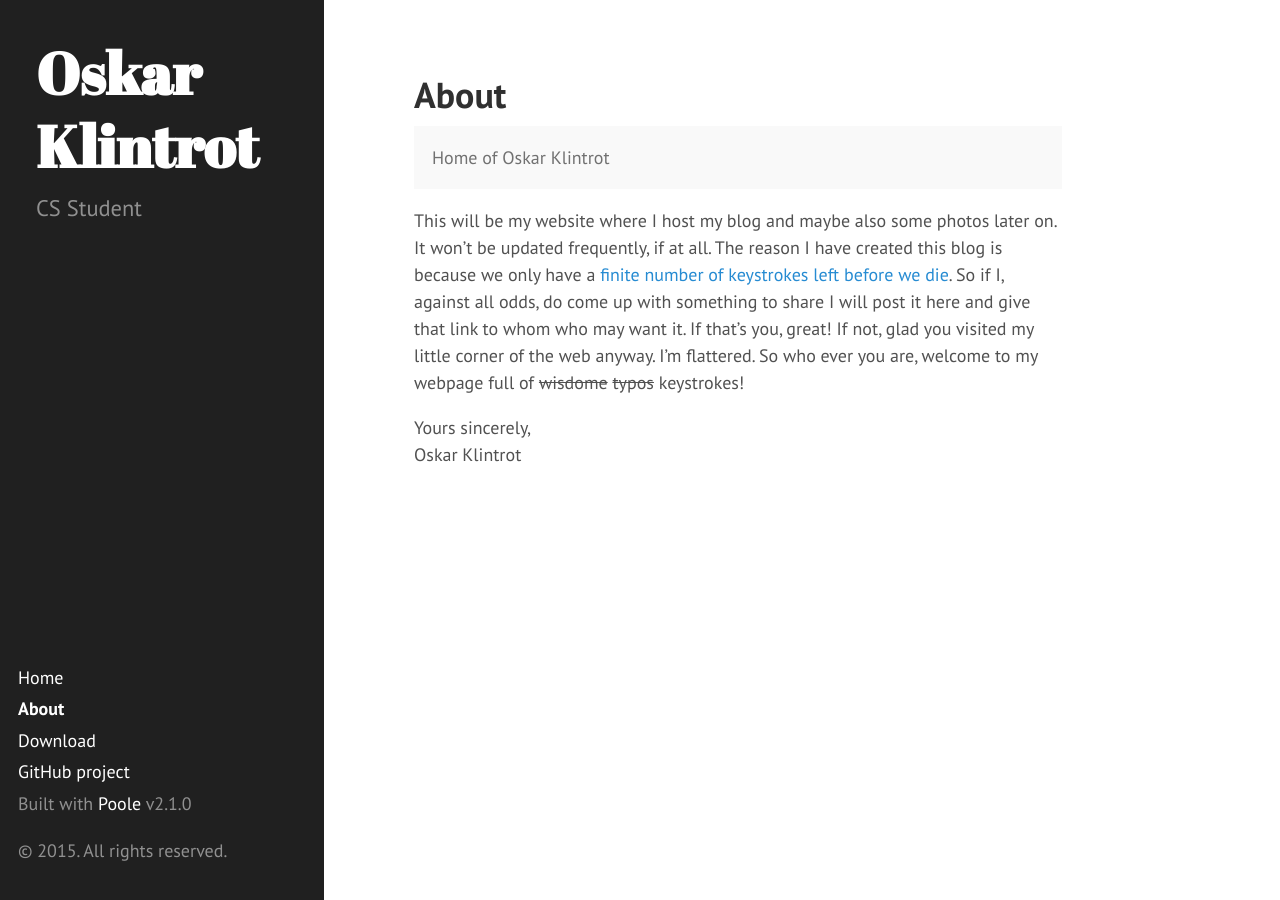
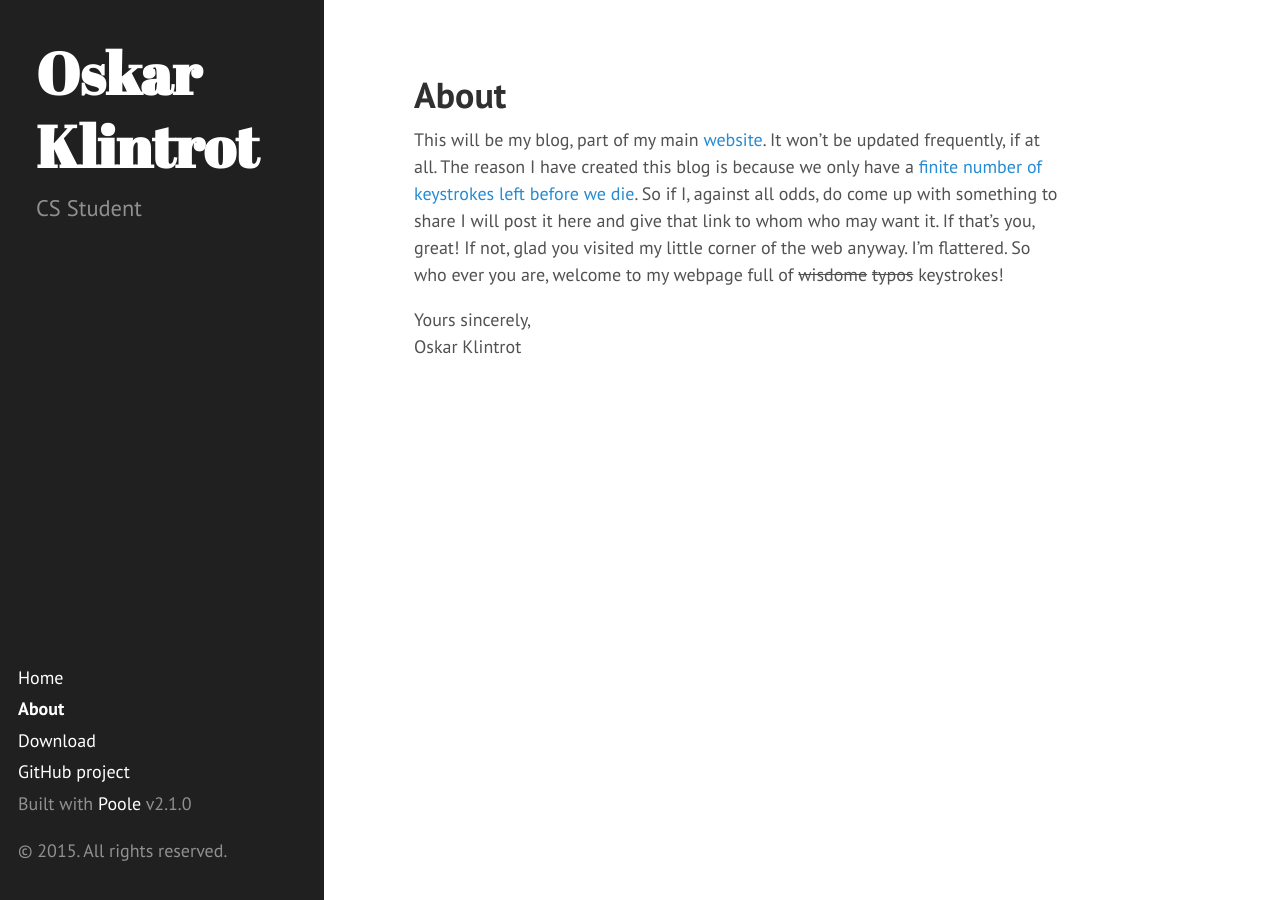
Before and after one commit to OskarKlintrotSkolarbeteWP14/2dv607.oskarklintrot.se, a Jekyll site: the page built from about.md, in a window 1280 px wide. Built offline with Jekyll 4.4.1, drawn with Linux system fonts in a browser that asks for light colours; Markdown is read by kramdown in place of the engine named in the settings.

Commit message:
Update about.md

```diff
--- a/about.md
+++ b/about.md
@@ -4,11 +4,7 @@
 permalink: about/
 ---
 
-<p class="message">
-  Home of Oskar Klintrot
-</p>
-
-This will be my website where I host my blog and maybe also some photos later on. It won't be updated frequently, if at all. The reason I have created this blog is because we only have a [finite number of keystrokes left before we die](http://keysleft.com/). So if I, against all odds, do come up with something to share I will post it here and give that link to whom who may want it. If that's you, great! If not, glad you visited my little corner of the web anyway. I'm flattered. So who ever you are, welcome to my webpage full of <s>wisdome</s> <s>typos</s> keystrokes!
+This will be my blog, part of my main <a href="http://oskarklintrot.se">website</a>. It won't be updated frequently, if at all. The reason I have created this blog is because we only have a [finite number of keystrokes left before we die](http://keysleft.com/). So if I, against all odds, do come up with something to share I will post it here and give that link to whom who may want it. If that's you, great! If not, glad you visited my little corner of the web anyway. I'm flattered. So who ever you are, welcome to my webpage full of <s>wisdome</s> <s>typos</s> keystrokes!
 
 Yours sincerely,
 Oskar Klintrot
```
